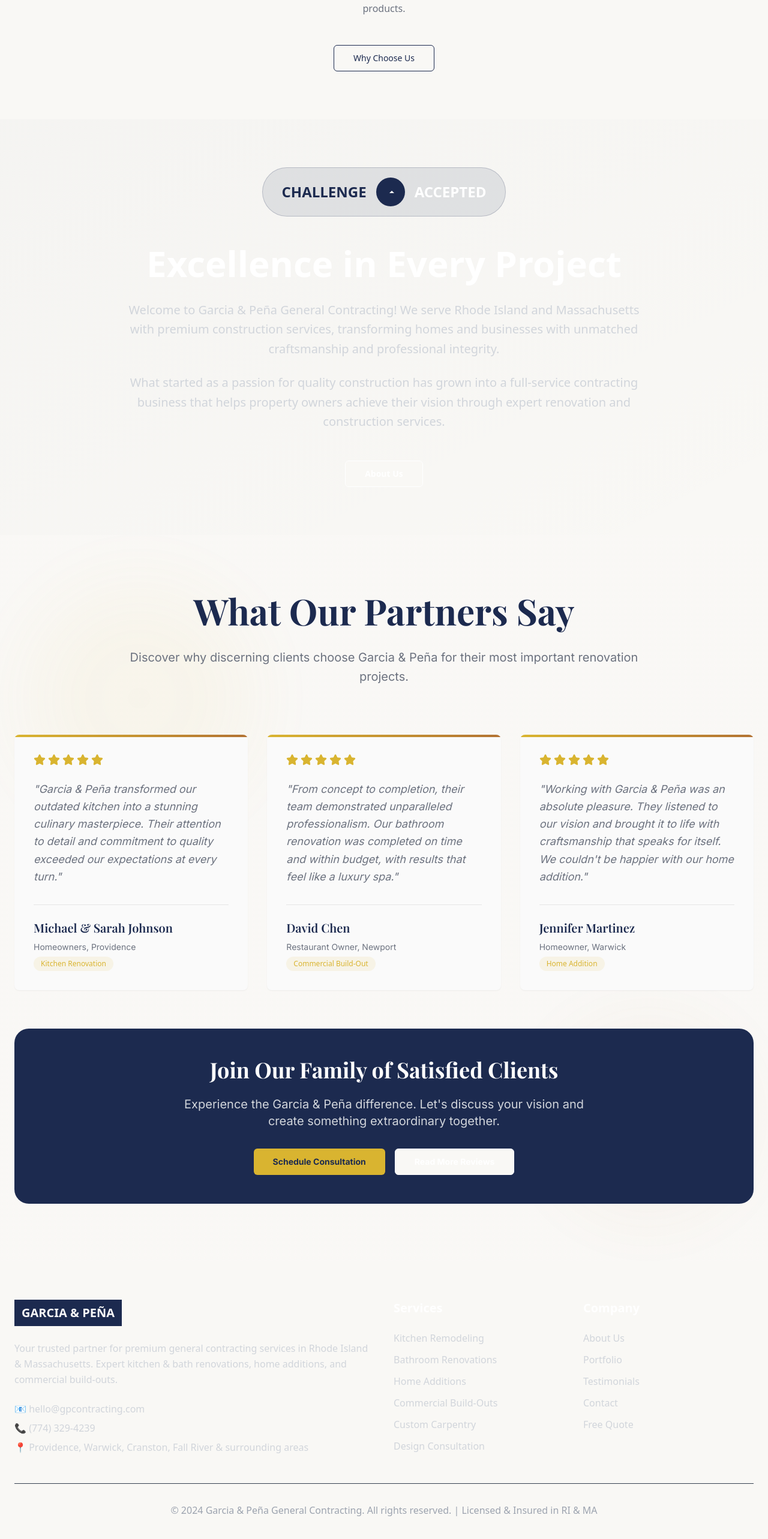
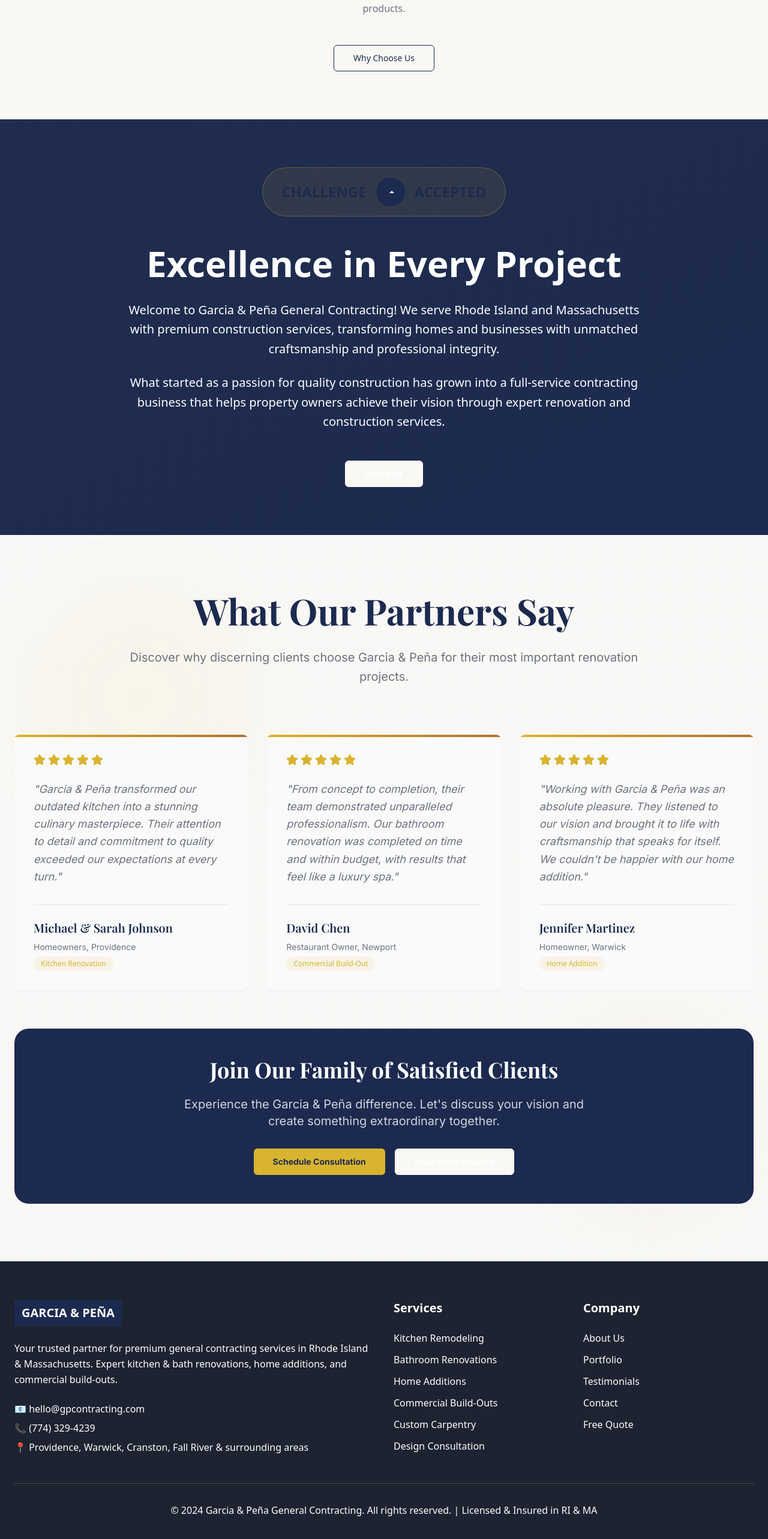
Before and after one commit to TheCoding10/agro-inspiration-studio, a React (Vite) app: page / in a window 1280 px wide. Shown: the part 4160-6726 px from the top of the page at 60% size. Built offline with nearby package versions, Linux system fonts and the light colour scheme.

Commit message:
Fix pale text visibility

```diff
--- a/src/components/Footer.tsx
+++ b/src/components/Footer.tsx
@@ -1,18 +1,18 @@
 const Footer = () => {
   return (
-    <footer className="bg-industrial-darker text-white py-16">
+    <footer className="bg-luxury-charcoal text-white py-16">
       <div className="container mx-auto px-6">
         <div className="grid grid-cols-1 md:grid-cols-4 gap-8 mb-12">
           {/* Company Info */}
           <div className="col-span-1 md:col-span-2">
-            <div className="bg-primary text-primary-foreground px-3 py-2 font-bold text-xl mb-6 inline-block">
+            <div className="bg-luxury-navy text-white px-3 py-2 font-bold text-xl mb-6 inline-block">
               GARCIA & PEÑA
             </div>
-            <p className="text-gray-300 leading-relaxed mb-6">
+            <p className="text-white leading-relaxed mb-6">
               Your trusted partner for premium general contracting services in Rhode Island & Massachusetts.
               Expert kitchen & bath renovations, home additions, and commercial build-outs.
             </p>
-            <div className="space-y-2 text-gray-300">
+            <div className="space-y-2 text-white">
               <p>📧 hello@gpcontracting.com</p>
               <p>📞 (774) 329-4239</p>
               <p>📍 Providence, Warwick, Cranston, Fall River & surrounding areas</p>
@@ -21,33 +21,33 @@ const Footer = () => {
 
           {/* Services */}
           <div>
-            <h3 className="text-xl font-bold mb-6">Services</h3>
-            <ul className="space-y-3 text-gray-300">
-              <li><a href="#" className="hover:text-primary transition-colors">Kitchen Remodeling</a></li>
-              <li><a href="#" className="hover:text-primary transition-colors">Bathroom Renovations</a></li>
-              <li><a href="#" className="hover:text-primary transition-colors">Home Additions</a></li>
-              <li><a href="#" className="hover:text-primary transition-colors">Commercial Build-Outs</a></li>
-              <li><a href="#" className="hover:text-primary transition-colors">Custom Carpentry</a></li>
-              <li><a href="#" className="hover:text-primary transition-colors">Design Consultation</a></li>
+            <h3 className="text-xl font-bold mb-6 text-white">Services</h3>
+            <ul className="space-y-3 text-white">
+              <li><a href="#" className="hover:text-secondary transition-colors">Kitchen Remodeling</a></li>
+              <li><a href="#" className="hover:text-secondary transition-colors">Bathroom Renovations</a></li>
+              <li><a href="#" className="hover:text-secondary transition-colors">Home Additions</a></li>
+              <li><a href="#" className="hover:text-secondary transition-colors">Commercial Build-Outs</a></li>
+              <li><a href="#" className="hover:text-secondary transition-colors">Custom Carpentry</a></li>
+              <li><a href="#" className="hover:text-secondary transition-colors">Design Consultation</a></li>
             </ul>
           </div>
 
           {/* Company */}
           <div>
-            <h3 className="text-xl font-bold mb-6">Company</h3>
-            <ul className="space-y-3 text-gray-300">
-              <li><a href="#" className="hover:text-primary transition-colors">About Us</a></li>
-              <li><a href="#" className="hover:text-primary transition-colors">Portfolio</a></li>
-              <li><a href="#" className="hover:text-primary transition-colors">Testimonials</a></li>
-              <li><a href="#" className="hover:text-primary transition-colors">Contact</a></li>
-              <li><a href="#" className="hover:text-primary transition-colors">Free Quote</a></li>
+            <h3 className="text-xl font-bold mb-6 text-white">Company</h3>
+            <ul className="space-y-3 text-white">
+              <li><a href="#" className="hover:text-secondary transition-colors">About Us</a></li>
+              <li><a href="#" className="hover:text-secondary transition-colors">Portfolio</a></li>
+              <li><a href="#" className="hover:text-secondary transition-colors">Testimonials</a></li>
+              <li><a href="#" className="hover:text-secondary transition-colors">Contact</a></li>
+              <li><a href="#" className="hover:text-secondary transition-colors">Free Quote</a></li>
             </ul>
           </div>
         </div>
 
         {/* Bottom Bar */}
-        <div className="border-t border-gray-700 pt-8 text-center">
-          <p className="text-gray-400">
+        <div className="border-t border-luxury-gold/30 pt-8 text-center">
+          <p className="text-white">
             © 2024 Garcia & Peña General Contracting. All rights reserved. | Licensed & Insured in RI & MA
           </p>
         </div>
--- a/src/components/Mission.tsx
+++ b/src/components/Mission.tsx
@@ -2,30 +2,30 @@ import { Button } from "@/components/ui/button";
 
 const Mission = () => {
   return (
-    <section className="py-20 bg-industrial-dark text-white relative overflow-hidden">
+    <section className="py-20 bg-luxury-navy text-white relative overflow-hidden">
       {/* Background Pattern */}
       <div className="absolute inset-0 opacity-10">
-        <div className="absolute inset-0 bg-gradient-to-br from-primary/20 to-transparent"></div>
+        <div className="absolute inset-0 bg-gradient-to-br from-secondary/20 to-transparent"></div>
       </div>
 
       <div className="container mx-auto px-6 relative z-10">
         <div className="max-w-4xl mx-auto text-center">
           {/* Challenge Accepted Graphic */}
           <div className="mb-12">
-            <div className="inline-flex items-center space-x-4 bg-primary/10 rounded-full px-8 py-4 border border-primary/20">
-              <span className="text-2xl font-bold text-primary">CHALLENGE</span>
-              <div className="w-12 h-12 bg-primary rounded-full flex items-center justify-center">
+            <div className="inline-flex items-center space-x-4 bg-secondary/10 rounded-full px-8 py-4 border border-secondary/30">
+              <span className="text-2xl font-bold text-luxury-navy">CHALLENGE</span>
+              <div className="w-12 h-12 bg-luxury-navy rounded-full flex items-center justify-center">
                 <div className="w-0 h-0 border-l-4 border-r-4 border-b-4 border-l-transparent border-r-transparent border-b-white ml-1"></div>
               </div>
-              <span className="text-2xl font-bold text-white">ACCEPTED</span>
+              <span className="text-2xl font-bold text-luxury-navy">ACCEPTED</span>
             </div>
           </div>
 
-          <h2 className="text-4xl md:text-6xl font-bold mb-8">
+          <h2 className="text-4xl md:text-6xl font-bold mb-8 text-white">
             Excellence in Every Project
           </h2>
 
-          <div className="space-y-6 text-xl text-gray-300 leading-relaxed mb-12">
+          <div className="space-y-6 text-xl text-white leading-relaxed mb-12">
             <p>
               Welcome to Garcia & Peña General Contracting! We serve Rhode Island and Massachusetts
               with premium construction services, transforming homes and businesses with
@@ -40,7 +40,7 @@ const Mission = () => {
           <Button
             size="lg"
             variant="outline"
-            className="border-white text-white hover:bg-white hover:text-industrial-dark font-bold px-8 py-4"
+            className="border-white text-white hover:bg-white hover:text-luxury-navy font-bold px-8 py-4"
           >
             About Us
           </Button>
```
